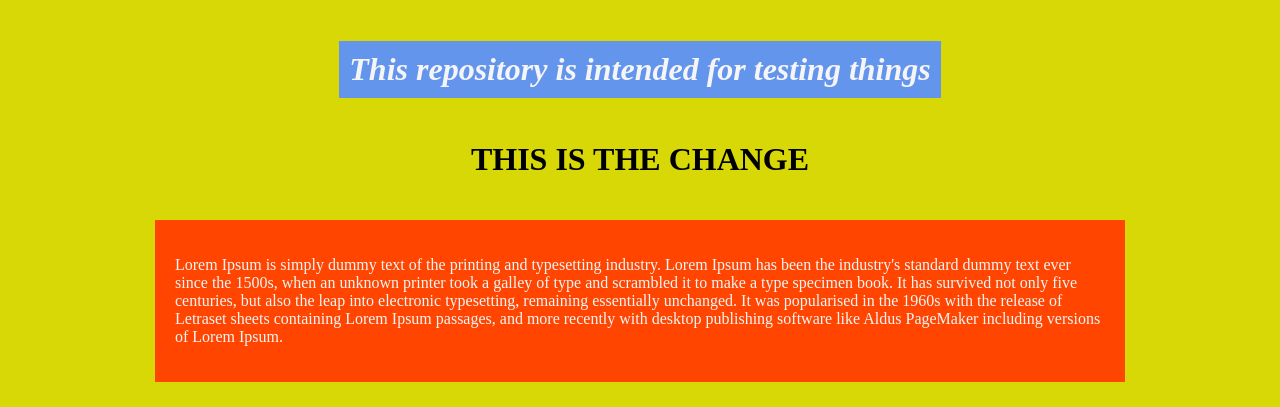
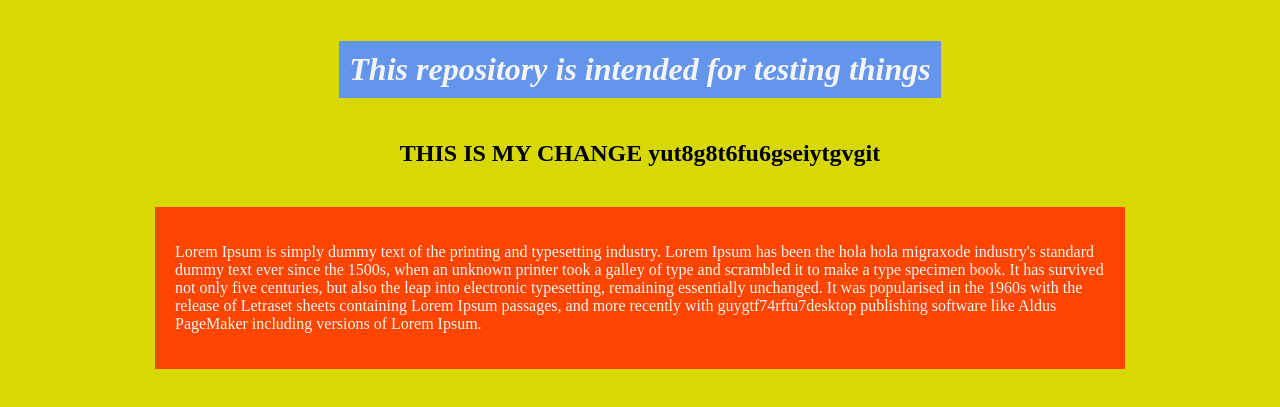
Before and after one commit to Jethet/testing-things, a plain HTML site: page index.html in a window 1280 px wide. Shown: the top 407 px of the page. Drawn offline with Linux system fonts and the light colour scheme.

Commit message:
i add importsnt changes

```diff
--- a/index.html
+++ b/index.html
@@ -4,7 +4,7 @@
 <head>
   <meta charset="UTF-8">
   <meta name="viewport" content="width=device-width, initial-scale=1.0">
-  <title>Testing Things</title>
+  <title>Testing Thmekina git branch ings</title>
   <link rel="stylesheet" href="style.css">
 </head>
 
@@ -16,17 +16,17 @@
         <h1 class="introduction__title">This repository is intended for testing things</h1>
       </div>
       <div>
-        <h1>THIS IS THE CHANGE</h1>
+        <h2>THIS IS MY CHANGE yut8g8t6fu6gseiytgvgit </h2>
       </div>
       <div class="introduction__content">
         <p>Lorem Ipsum is simply dummy text of the printing and typesetting industry. Lorem Ipsum has been the
-          industry's
+          hola hola migraxode industry's
           standard dummy text ever since the 1500s, when an unknown printer took a galley of type and scrambled it to
           make a
           type specimen book. It has survived not only five centuries, but also the leap into electronic typesetting,
           remaining essentially unchanged. It was popularised in the 1960s with the release of Letraset sheets
           containing
-          Lorem Ipsum passages, and more recently with desktop publishing software like Aldus PageMaker including
+          Lorem Ipsum passages, and more recently with guygtf74rftu7desktop publishing software like Aldus PageMaker including
           versions
           of Lorem Ipsum.</p>
       </div>
```
